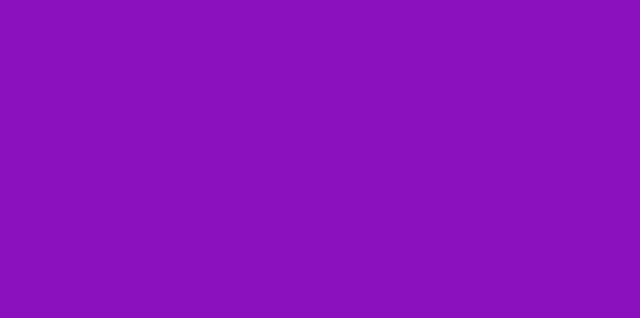
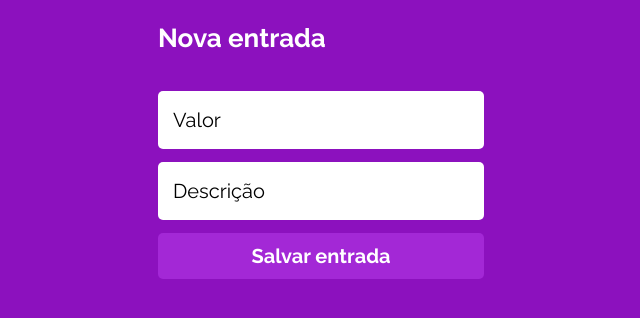
Before and after one commit to FalgasDev/projeto14-mywallet-front, a React (Create React App) app: page /nova-entrada in a window 1280 px wide. Before the commit this address had no page. Shown: the top 318 px of the page, without its empty margins (319-959 px from the left). Built offline with nearby package versions, Linux system fonts and the light colour scheme; a web font is replaced by a local one.

Commit message:
Layout da tela de salvar entrada e saída feitas

```diff
--- a/src/App.js
+++ b/src/App.js
@@ -1,6 +1,8 @@
 import { BrowserRouter, Route, Routes } from "react-router-dom"
 import HomePage from "./pages/HomePage"
 import LoginPage from "./pages/LoginPage"
+import NewEntryPage from "./pages/NewEntryPage"
+import NewExitPage from "./pages/NewExitPage"
 import RegisterPage from "./pages/RegisterPage"
 
 function App() {
@@ -10,6 +12,8 @@ function App() {
         <Route path="/" element={<LoginPage />} />
         <Route path="/cadastro" element={<RegisterPage />}/>
         <Route path="/home" element={<HomePage />}/>
+        <Route path="/nova-entrada" element={<NewEntryPage />}/>
+        <Route path="/nova-saida" element={<NewExitPage />}/>
       </Routes>
     </BrowserRouter>
   )
--- /dev/null
+++ b/src/pages/NewEntryPage.js
@@ -0,0 +1,63 @@
+import styled from "styled-components"
+
+export default function NewEntryPage() {
+  return (
+    <Container>
+      <h1>Nova entrada</h1>
+      <form>
+        <InputEntry placeholder="Valor"/>
+        <InputEntry placeholder="Descrição"/>
+        <SendButton>Salvar entrada</SendButton>
+      </form>
+    </Container>
+  )
+}
+
+const Container = styled.div`
+  height: 100vh;
+  display: flex;
+  flex-direction: column;
+  align-items: center;
+  h1 {
+    color: #FFFFFF;
+    font-family: 'Raleway', sans-serif;
+    font-size: 26px;
+    font-weight: 700;
+    width: 326px;
+    margin-top: 25px;
+  }
+  form {
+    display: flex;
+    flex-direction: column;
+    margin-top: 40px;
+  }
+`
+
+const InputEntry = styled.input`
+  width: 326px;
+  height: 58px;
+  background-color: #FFFFFF;
+  border: none;
+  border-radius: 5px;
+  margin-bottom: 13px;
+  padding-left: 15px;
+  font-family: 'Raleway', sans-serif;
+  font-size: 20px;
+  color: #000000;
+  outline: none;
+  &::placeholder {
+    color: #000000;
+  }
+`
+
+const SendButton = styled.button`
+  width: 326px;
+  height: 46px;
+  background-color: #A328D6;
+  color: #FFFFFF;
+  border: none;
+  border-radius: 5px;
+  font-family: 'Raleway', sans-serif;
+  font-size: 20px;
+  font-weight: 700;
+`
--- /dev/null
+++ b/src/pages/NewExitPage.js
@@ -0,0 +1,63 @@
+import styled from "styled-components"
+
+export default function NewExitPage() {
+  return (
+    <Container>
+      <h1>Nova saída</h1>
+      <form>
+        <InputExit placeholder="Valor"/>
+        <InputExit placeholder="Descrição"/>
+        <SendButton>Salvar saída</SendButton>
+      </form>
+    </Container>
+  )
+}
+
+const Container = styled.div`
+  height: 100vh;
+  display: flex;
+  flex-direction: column;
+  align-items: center;
+  h1 {
+    color: #FFFFFF;
+    font-family: 'Raleway', sans-serif;
+    font-size: 26px;
+    font-weight: 700;
+    width: 326px;
+    margin-top: 25px;
+  }
+  form {
+    display: flex;
+    flex-direction: column;
+    margin-top: 40px;
+  }
+`
+
+const InputExit = styled.input`
+  width: 326px;
+  height: 58px;
+  background-color: #FFFFFF;
+  border: none;
+  border-radius: 5px;
+  margin-bottom: 13px;
+  padding-left: 15px;
+  font-family: 'Raleway', sans-serif;
+  font-size: 20px;
+  color: #000000;
+  outline: none;
+  &::placeholder {
+    color: #000000;
+  }
+`
+
+const SendButton = styled.button`
+  width: 326px;
+  height: 46px;
+  background-color: #A328D6;
+  color: #FFFFFF;
+  border: none;
+  border-radius: 5px;
+  font-family: 'Raleway', sans-serif;
+  font-size: 20px;
+  font-weight: 700;
+`
```
